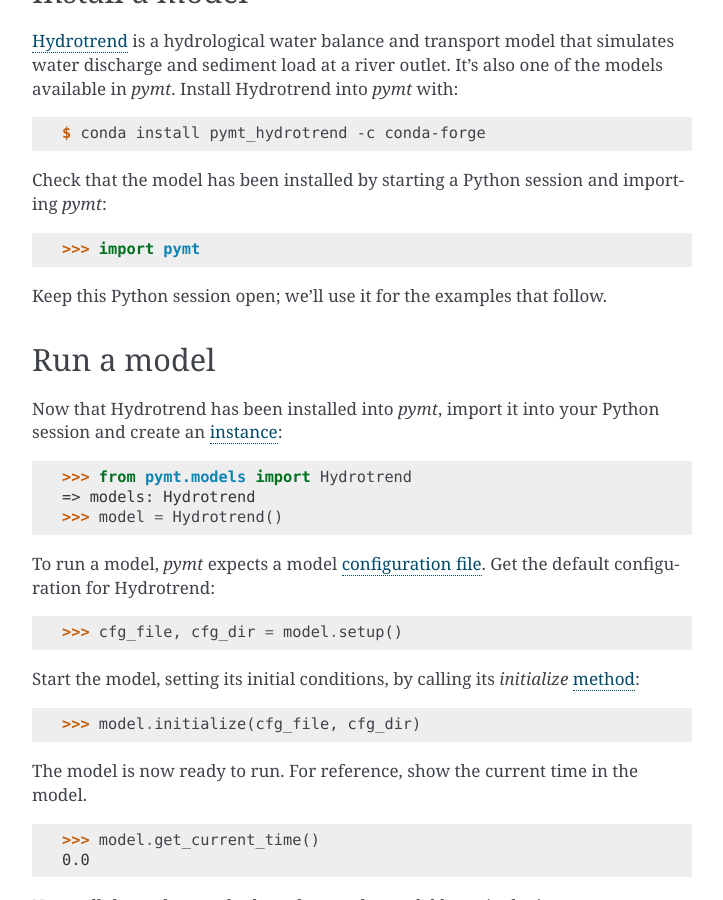
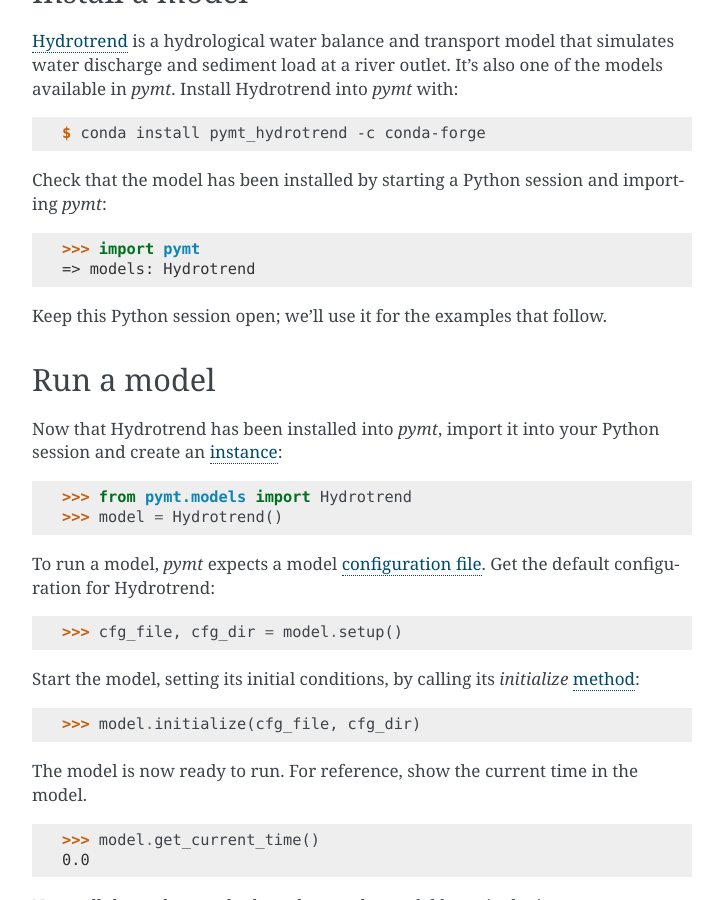
Before and after one commit to csdms/pymt, a Sphinx documentation site: the page built from docs/quickstart.rst, in a window 1280 px wide and 900 px high, scrolled down 623 px. Shown: the whole window, without its empty margins (388-1111 px from the left). Built offline with Sphinx 7.4.7, drawn with Linux system fonts in a browser that asks for light colours; pages that are not in the unit, such as notebooks, are missing from menus; some of the changed lines change nothing that is shown.

Commit message:
Show console output only as a check

```diff
--- a/docs/quickstart.rst
+++ b/docs/quickstart.rst
@@ -57,6 +57,7 @@
 .. code-block:: python
 
     >>> import pymt
+    => models: Hydrotrend
 
 Keep this Python session open;
 we'll use it for the examples that follow.
@@ -74,7 +75,6 @@
 .. code-block:: python
 
   >>> from pymt.models import Hydrotrend
-  => models: Hydrotrend
   >>> model = Hydrotrend()
 
 To run a model,
```
